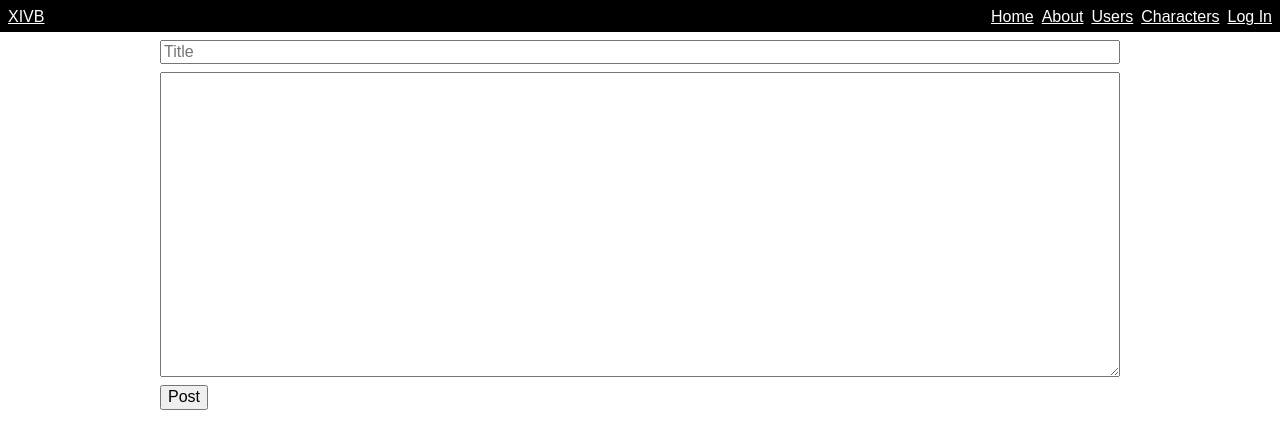
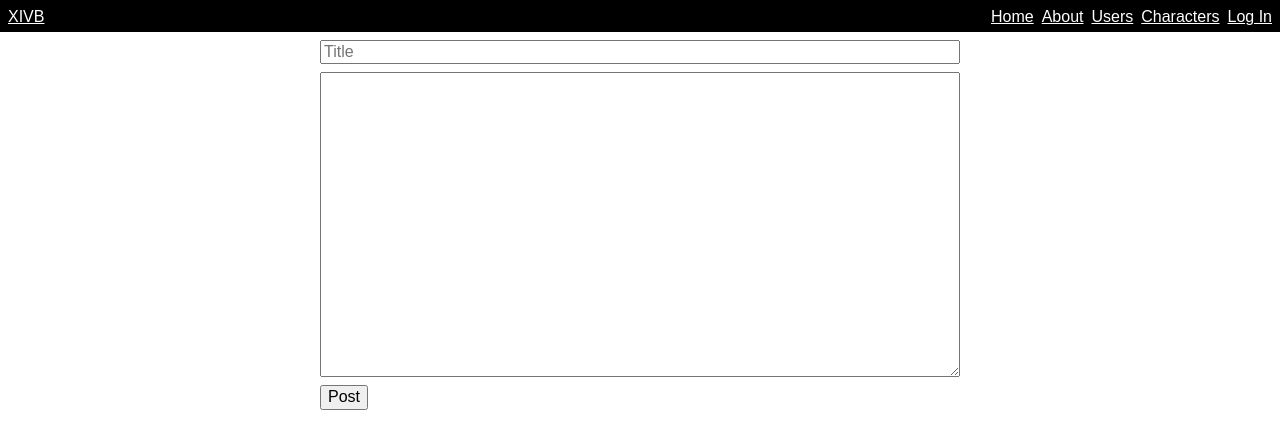
Before and after one commit to eadpearce/xivb, a React (Create React App) app in the folder client/: page /posts/new in a window 1280 px wide. Shown: the top 448 px of the page. Built offline with nearby package versions, Linux system fonts and the light colour scheme.

Commit message:
Added separate js file to save tachyons class lists

```diff
--- /dev/null
+++ b/client/src/css/classLists.js
@@ -0,0 +1,4 @@
+const classLists = {
+  container: "w-100 w-75-m w-50-l center"
+};
+export default classLists;
--- a/client/src/pages/posts/new.js
+++ b/client/src/pages/posts/new.js
@@ -3,6 +3,7 @@ import NavLink from '../../components/NavLink'
 import Loading from '../../components/Loading'
 import {Link} from 'react-router'
 import Auth from '../../Auth'
+import classLists from '../../css/classLists'
 
 class NewPost extends Component {
   constructor(props) {
@@ -37,7 +38,7 @@ class NewPost extends Component {
   render() {
     const post = this.state.post;
     return (this.state.loaded) ? (
-      <div className="w-100 w-75-ns center">
+      <div className={classLists.container}>
       <form action="/posts" onSubmit={this.onSubmit}>
       <input
         onChange={this.onChange}
```
